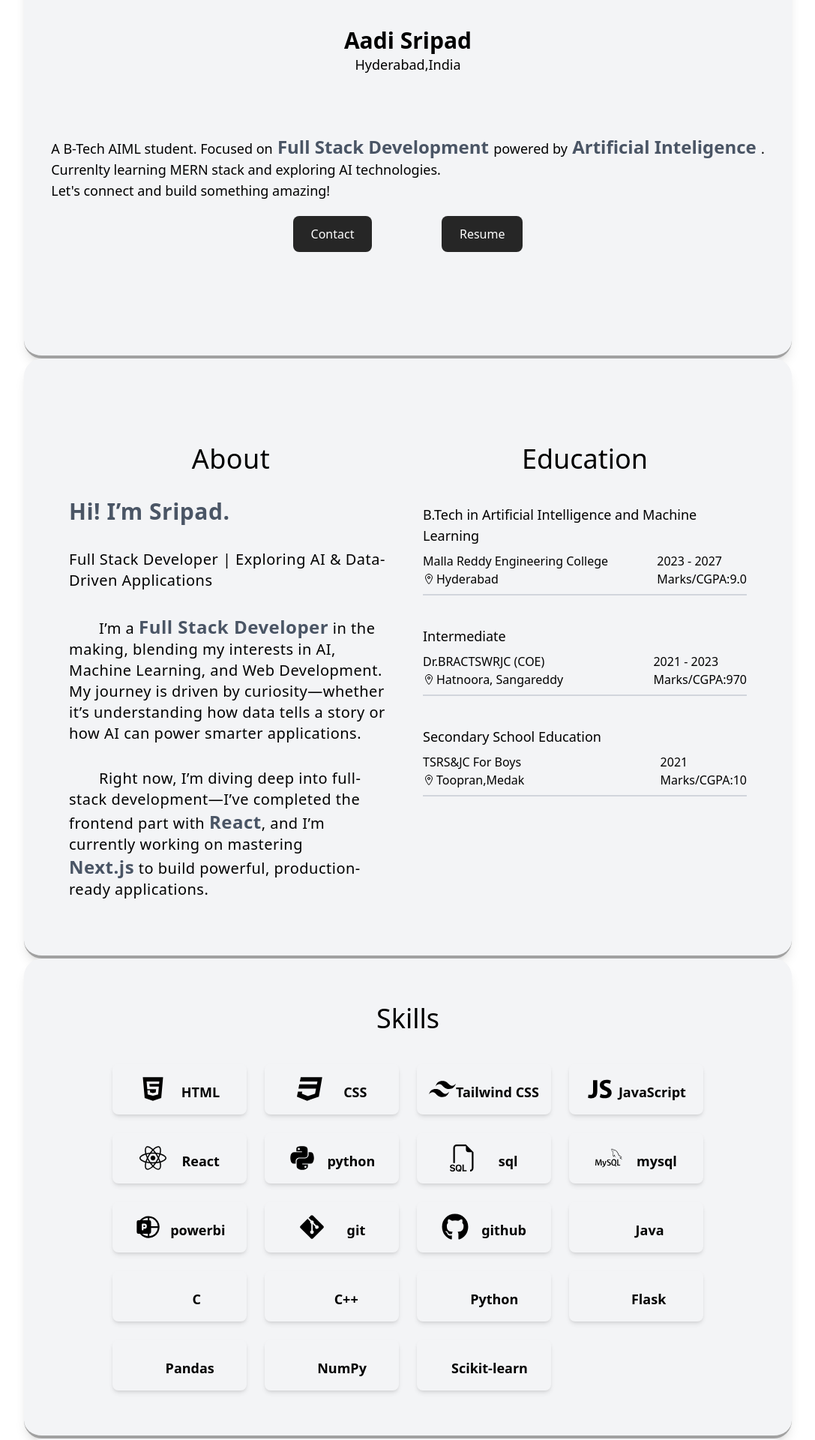
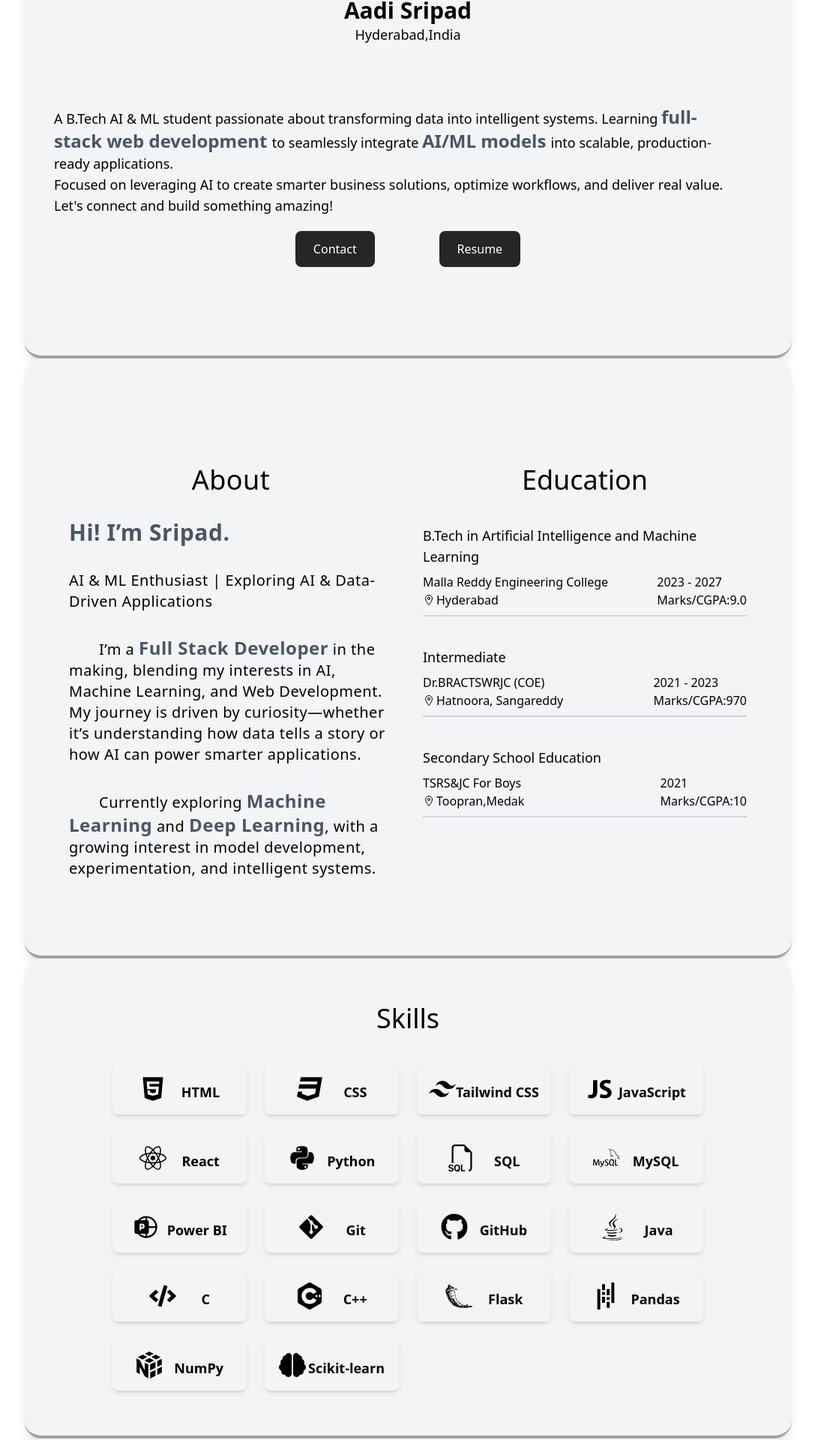
Before and after one commit to Sripad-Aadi/Portfolio, a React (Vite) app: page / in a window 1280 px wide. Shown: the part 298-2218 px from the top of the page at 75% size, without its empty margins (96-1183 px from the left). Built offline with nearby package versions, Linux system fonts and the light colour scheme.

Commit message:
Added Project and change the about section

```diff
--- a/src/App.jsx
+++ b/src/App.jsx
@@ -7,7 +7,12 @@ import Body from "./components/body";
 
 function App() {
   return (
-    <Router>
+    <Router
+      future={{
+        v7_startTransition: true,
+        v7_relativeSplatPath: true,
+      }}
+    >
       <Routes>
         <Route path="/" element={<Layout />}>
           <Route index element={<Body />} /> {/* Home is rendered inside Outlet */}
--- a/src/pages/about.jsx
+++ b/src/pages/about.jsx
@@ -25,9 +25,9 @@ function About(){
                     <div id="aboutInfo" className="flex flex-col justify-center lg:max-xl:gap-6 gap-8 items-start md:w-1/2 text-base sm:text-sm md:text-base lg:text-base  xl:text-xl text-pretty tracking-wide p-5">
                         <h2 className="font-medium text-3xl md:text-4xl xl:text-4xl mx-auto">About</h2>
                         <h5 className="font-semibold text-gray-600 sm:text-2xl md:text-3xl lg:text-xl xl:text-3xl">Hi! I’m Sripad.</h5>
-                        <p className="font-extralight sm:text-lg md:text-lg lg:text-lg xl:text-xl">Full Stack Developer | Exploring AI & Data-Driven Applications</p>
+                        <p className="font-extralight sm:text-lg md:text-lg lg:text-lg xl:text-xl">AI & ML Enthusiast | Exploring AI & Data-Driven Applications</p>
                         <p className="indent-10">I’m a <strong className="lg:text-2xl xl:3xl md:text-lg text-base text-gray-600">Full Stack Developer</strong> in the making, blending my interests in AI, Machine Learning, and Web Development. My journey is driven by curiosity—whether it’s understanding how data tells a story or how AI can power smarter applications.</p>
-                        <p className="indent-10">Right now, I’m diving deep into full-stack development—I’ve completed the frontend part with <strong className="lg:text-2xl xl:3xl md:text-lg text-base text-gray-600">React</strong>, and I’m currently working on mastering <strong className="lg:text-2xl xl:3xl md:text-lg text-base text-gray-600">Next.js</strong> to build powerful, production-ready applications.</p>
+                        <p className="indent-10">Currently exploring <strong className="lg:text-2xl xl:3xl md:text-lg text-base text-gray-600">Machine Learning</strong> and <strong className="lg:text-2xl xl:3xl md:text-lg text-base text-gray-600">Deep Learning</strong>, with a growing interest in model development, experimentation, and intelligent systems.</p>
                     </div>
                     <div id="education" className=" md:w-1/2 p-5">
                         <h2 className=" font-medium text-2xl md:text-3xl xl:text-4xl mx-auto mb-10 text-center">Education</h2>
--- a/src/pages/home.jsx
+++ b/src/pages/home.jsx
@@ -40,7 +40,7 @@ function Home() {
                       initial={{ opacity: 0, x: -100 }}
                       animate={inView ? { opacity: 1, x: 0 } : { opacity: 0, x: -100 }}
                       transition={{ duration: 0.8 }}
-      className={`w-8/10 p-5 flex flex-col justify-center items-center
+      className={`w-8/10 p-10 flex flex-col justify-center items-center
       min-w-80 bg-gray-100 h-full pt-30 rounded-3xl  border-b-neutral-400
       border-b-4 shadow-lg
       ${visible ? 'opacity-100 transition-opacity duration-1000' : 'opacity-0'}`}
@@ -48,11 +48,9 @@ function Home() {
         <h2 className="font-bold text-3xl">{text}</h2>
         <p className="mb-5 text-lg">Hyderabad,India</p>
         <p className="text-lg text-pretty mt-15">
-          A B-Tech AIML student. Focused on
-          <strong className="text-2xl  text-gray-600"> Full Stack Development </strong> powered by
-          <strong className="text-2xl  text-gray-600"> Artificial Inteligence </strong>.<br/>
-          Currenlty learning MERN stack and exploring AI technologies.
-          <br />
+          A B.Tech AI & ML student passionate about transforming data into intelligent systems.
+Learning <strong className="text-2xl  text-gray-600"> full-stack web development </strong> to seamlessly integrate <strong className="text-2xl  text-gray-600"> AI/ML models </strong> into scalable, production-ready applications.<br/>
+Focused on leveraging AI to create smarter business solutions, optimize workflows, and deliver real value.<br/>
           <span className="text-lg">Let's connect and build something amazing!</span>
         </p>
         <div className="w-full md:w-1/2 mt-5 flex flex-row justify-evenly items-center">
--- a/src/pages/projects.jsx
+++ b/src/pages/projects.jsx
@@ -3,11 +3,13 @@ import { useInView } from "react-intersection-observer";
 
 import project1 from '../assets/project1.png';
 import project2 from '../assets/project2.png';
+import project3 from '../assets/project3.png';
 
 function Projects(){
     const projects = [
         {img: project1, title: 'My-Playing-11',duriation:"Mar 2025 - May 2025 " ,description: 'This project focuses on identifying the best possible Playing XI from the T20 World Cup 2022, using data analytics and visualization in Power BI', tools:[ "Power BI", "Power Query", "DAX", "Python (Pandas, NumPy)", "SQL"],link:"https://github.com/Sripad-Aadi/My_Playing_11"},
-        {img: project2, title: 'Triva',duriation:"Aug 2025 - Present" ,description: 'An AI-powered personal manager designed to streamline productivity. It enables smart task scheduling, conflict resolution, and categorization, while integrating features like reminders and weather insights to support daily planning.',link:"#", tools:["Next.js", "NLTK","spaCY","Tailwind CSS", "MongoDB", "OpenAI API", "FastAPI","Python","MySQL","Redis"]},
+        {img: project2, title: 'Sky-Cast',duriation:"Sep 2025 - Oct 2025" ,description: "This project focuses on collecting and analyzing real-time weather data using external APIs, with an emphasis on data processing and visualization, laying the groundwork for future machine learning-based weather prediction models.",tools:["React","Tailwind CSS","Flask","Rest APIS"],link:"https://github.com/Sripad-Aadi/skycast"},
+        {img: project3, title: 'Triva',duriation:"Dec 2025 - Present" ,description: 'An AI-powered personal manager designed to streamline productivity. It enables smart task scheduling, conflict resolution, and categorization, while integrating features like reminders and weather insights to support daily planning.',link:"#", tools:["Next.js", "NLTK","spaCY","Tailwind CSS", "MongoDB", "OpenAI API", "FastAPI","Python","MySQL","Redis"]},
     ];
     const { ref, inView } = useInView({
         threshold: 0.2, // Trigger when 20% of the component is visible
--- a/src/pages/skills.jsx
+++ b/src/pages/skills.jsx
@@ -12,17 +12,16 @@ import { BsFiletypeSql } from "react-icons/bs";
 import { SiMysql } from "react-icons/si";
 import { FaGitAlt } from "react-icons/fa";
 import { FaGithub } from "react-icons/fa";
+import { FaJava } from "react-icons/fa";
+
+
 import {
-  SiJava,
-  SiC,
   SiCplusplus,
-  SiPython,
   SiFlask,
   SiPandas,
   SiNumpy
 } from "react-icons/si";
-
-import { FaBrain } from "react-icons/fa"; // fallback for ML / sklearn
+import { FaBrain, FaCode } from "react-icons/fa";
 
 
 function Skills() {
@@ -32,28 +31,30 @@ function Skills() {
   });
 
   const skills = [
-    { name: 'HTML', icon: <FaHtml5 /> },
-    { name: 'CSS', icon: <FaCss3 /> },
-    { name: 'Tailwind CSS', icon: <RiTailwindCssFill/> },
-    { name: 'JavaScript',icon: <IoLogoJavascript /> },
-    { name: 'React', icon: <FaReact /> },
-    { name: 'python',icon: <FaPython /> },
-    {name: 'sql',icon: <BsFiletypeSql />},
-    { name: 'mysql',icon: <SiMysql /> },
-    { name: 'powerbi',icon: <PiMicrosoftPowerpointLogoFill /> },
-    { name: 'git',icon: <FaGitAlt /> },
-    { name: 'github',icon: <FaGithub />},
-    { name: "Java", Icon: SiJava },
-    { name: "C", Icon: SiC },
-    { name: "C++", Icon: SiCplusplus },
-    { name: "Python", Icon: SiPython },
+  { name: 'HTML', icon: <FaHtml5 /> },
+  { name: 'CSS', icon: <FaCss3 /> },
+  { name: 'Tailwind CSS', icon: <RiTailwindCssFill /> },
+  { name: 'JavaScript', icon: <IoLogoJavascript /> },
+  { name: 'React', icon: <FaReact /> },
+  { name: 'Python', icon: <FaPython /> },
 
-    { name: "Flask", Icon: SiFlask },
+  { name: 'SQL', icon: <BsFiletypeSql /> },
+  { name: 'MySQL', icon: <SiMysql /> },
+  { name: 'Power BI', icon: <PiMicrosoftPowerpointLogoFill /> },
 
-    { name: "Pandas", Icon: SiPandas },
-    { name: "NumPy", Icon: SiNumpy },
-    { name: "Scikit-learn", Icon: FaBrain },
-    ]
+  { name: 'Git', icon: <FaGitAlt /> },
+  { name: 'GitHub', icon: <FaGithub /> },
+
+  { name: 'Java', icon: <FaJava /> },
+  { name: 'C', icon: <FaCode /> },          // fallback (no official C icon)
+  { name: 'C++', icon: <SiCplusplus /> },
+
+  { name: 'Flask', icon: <SiFlask /> },
+  { name: 'Pandas', icon: <SiPandas /> },
+  { name: 'NumPy', icon: <SiNumpy /> },
+  { name: 'Scikit-learn', icon: <FaBrain /> },
+];
+
   return (
     <section id="skills" className="flex flex-col justify-center items-center w-lvw h-full">
       <motion.div ref={ref}
```
Also changed, not shown: src/assets/project2.png, src/assets/project3.png (added).
